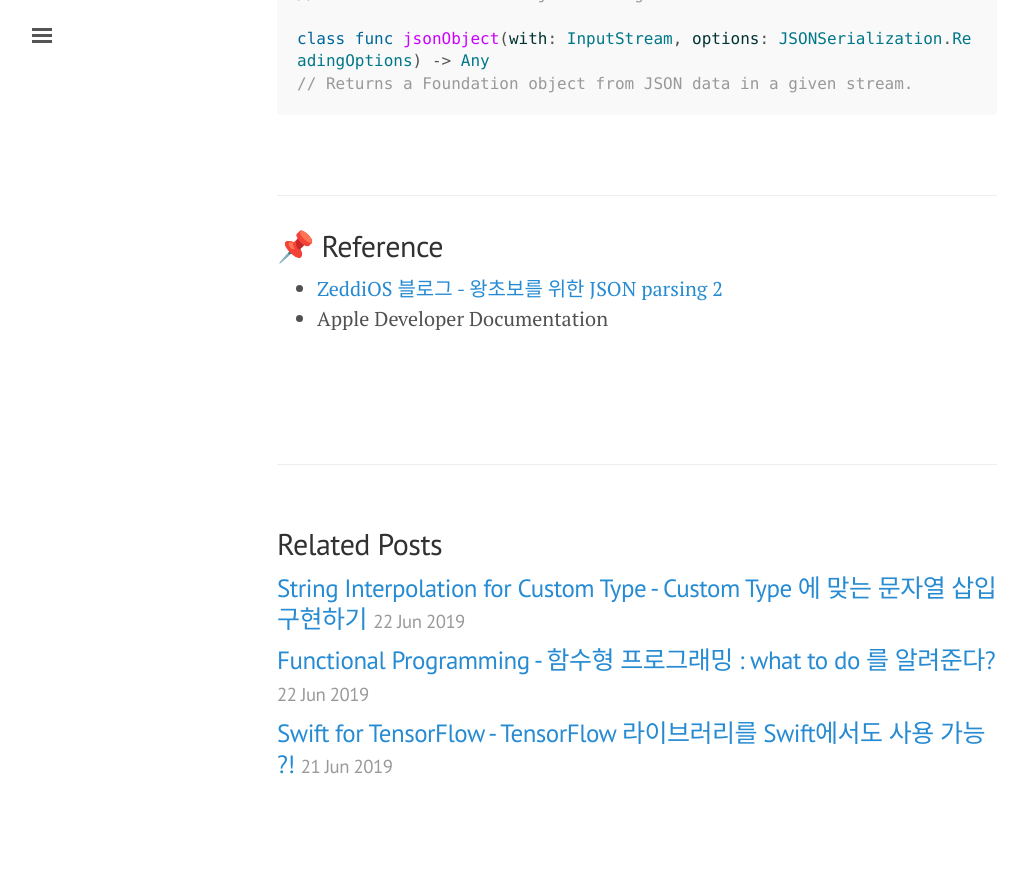
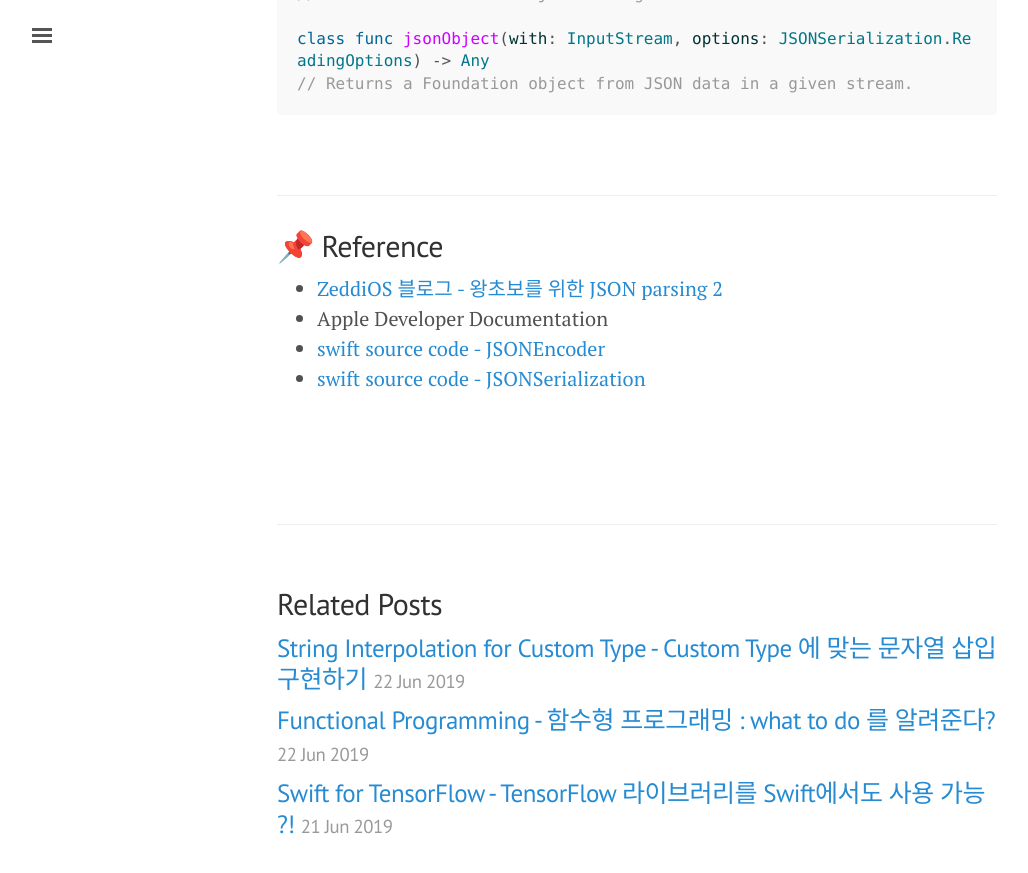
Before and after one commit to daheenallwhite/daheenallwhite.github.io, a Jekyll site: the page built from _posts/2019-06-25-JSON-in-Swift.md, in a window 1280 px wide and 900 px high, scrolled down 6404 px. Shown: the top 873 px of the window, without its empty margins (3-1031 px from the left). Built offline with Jekyll 4.4.1, drawn with Linux system fonts in a browser that asks for light colours; nearby versions of some CDN libraries; emoji names are drawn with the system emoji font; before the commit the page ends 7244 px from its top, so only the background shows below that.

Commit message:
Add references of swift library source code

```diff
--- a/_posts/2019-06-25-JSON-in-Swift.md
+++ b/_posts/2019-06-25-JSON-in-Swift.md
@@ -269,5 +269,7 @@ class func jsonObject(with: InputStream, options: JSONSerialization.ReadingOptio
 
 - [ZeddiOS 블로그 - 왕초보를 위한 JSON parsing 2](https://zeddios.tistory.com/148)
 - Apple Developer Documentation
+- [swift source code - JSONEncoder](https://github.com/apple/swift-corelibs-foundation/blob/master/Foundation/JSONEncoder.swift)
+- [swift source code - JSONSerialization](https://github.com/apple/swift-corelibs-foundation/blob/master/Foundation/JSONSerialization.swift)
 
 &nbsp;
```
